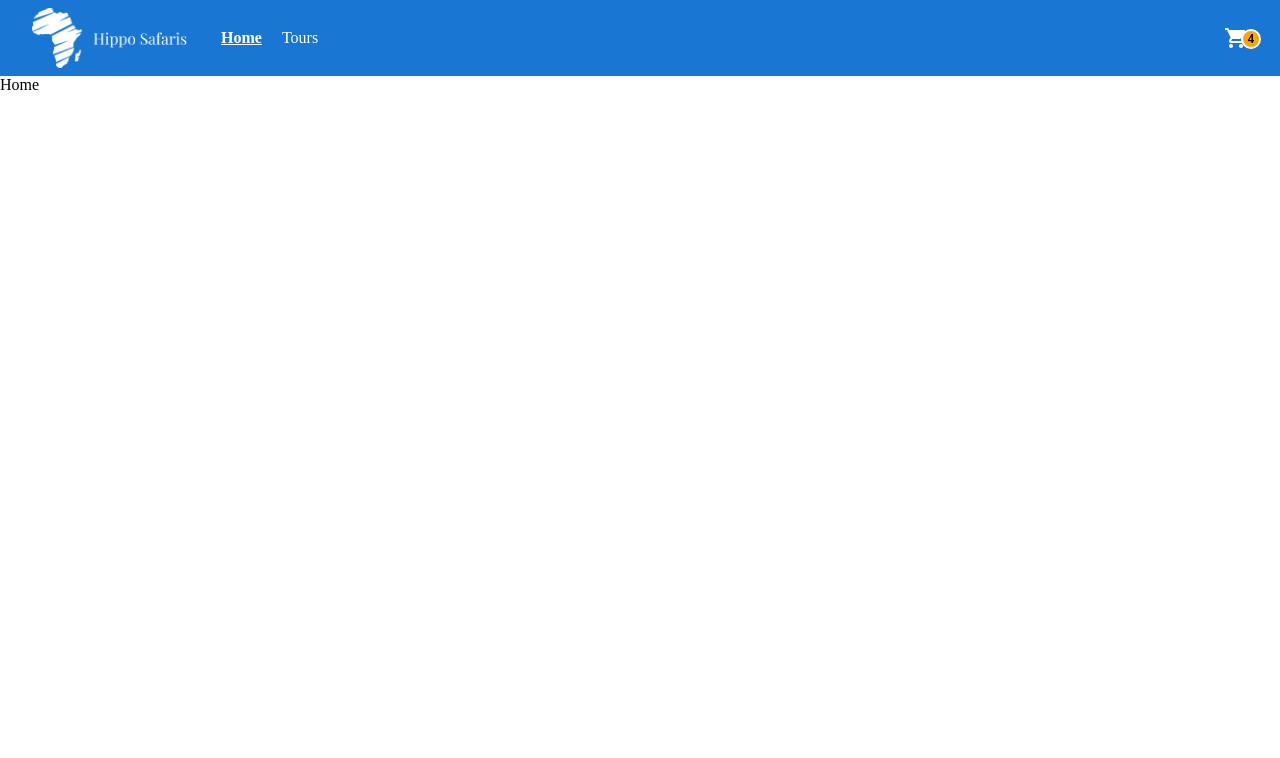
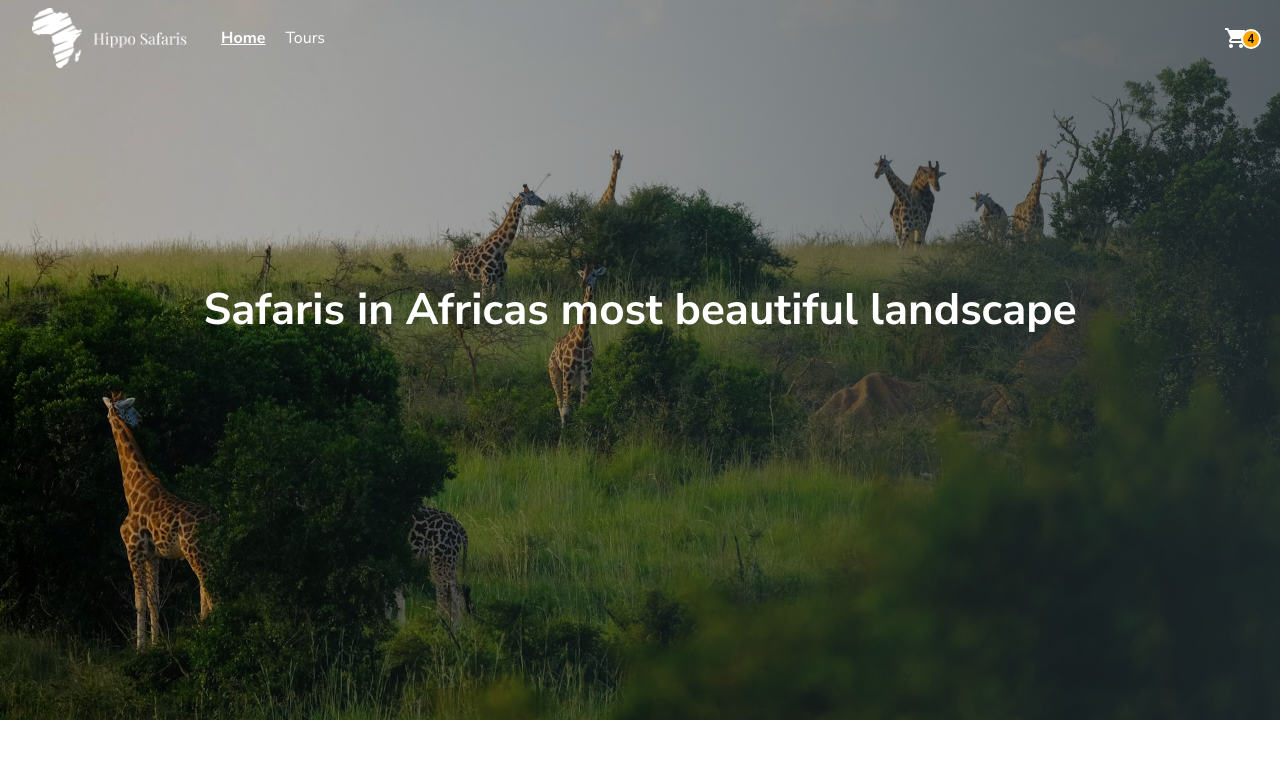
Before and after one commit to Hannahelenas/hippo.safaris, a React (Vite) app in the folder frontend/: page / in a window 1280 px wide. Shown: the top 758 px of the page. Built offline with nearby package versions, Linux system fonts and the light colour scheme.

Commit message:
Created Home hero component and imported font family

```diff
--- /dev/null
+++ b/frontend/src/components/HomeHero.tsx
@@ -0,0 +1,40 @@
+import styled from 'styled-components';
+
+const Hero = styled.div`
+    margin-top: 0;
+    height: 90vh;
+    width: 100vw;
+    position: absolute;
+    background: linear-gradient(
+            90deg,
+            rgba(0, 0, 0, 0.2) 0%,
+            rgba(38, 50, 56, 0.7) 100%
+        ),
+        url('giraffs.jpg');
+    height: 90vh;
+    background-size: cover;
+    background-position: center;
+    z-index: -1;
+`;
+
+const Title = styled.h1`
+    text-align: center;
+    color: white;
+    font-size: 44px;
+    font-weight: bold;
+`;
+const TitleContainer = styled.div`
+    margin-top: 35vh;
+`;
+
+const HomeHero = () => {
+    return (
+        <Hero>
+            <TitleContainer>
+                <Title>Safaris in Africas most beautiful landscape</Title>
+            </TitleContainer>
+        </Hero>
+    );
+};
+
+export default HomeHero;
--- a/frontend/src/components/NavBar.tsx
+++ b/frontend/src/components/NavBar.tsx
@@ -106,7 +106,7 @@ function NavBar() {
     );
 
     return (
-        <AppBar position="static" elevation={0}>
+        <AppBar position="absolute" elevation={0}  sx={{ backgroundColor: 'transparent' }}>
             <Container maxWidth="xl">
                 <Toolbar disableGutters>
                     <Typography
--- a/frontend/src/index.css
+++ b/frontend/src/index.css
@@ -1,3 +1,8 @@
+@import url('https://fonts.googleapis.com/css2?family=Nunito+Sans:wght@400;700&display=swap');
+body{
+    font-family:'Nunito Sans', 'Roboto', 'Oxygen' !important;
+}
+
 .MuiButtonBase-root .MuiTypography-root {
     font-family: 'Nunito Sans', 'Roboto', 'Oxygen' !important;
 }
@@ -5,8 +10,6 @@
 .logo {
     height: 60px;
     margin: 0.5rem;
-
-
 }
 /* :root {
   font-family: Inter, system-ui, Avenir, Helvetica, Arial, sans-serif;
--- a/frontend/src/pages/Home.tsx
+++ b/frontend/src/pages/Home.tsx
@@ -1,6 +1,7 @@
+import HomeHero from "../components/HomeHero"
 const Home = () => {
   return (
-    <div>Home</div>
+    <div><HomeHero/></div>
   )
 }
 
```
Also changed, not shown: frontend/public/giraffs.jpg (added).
